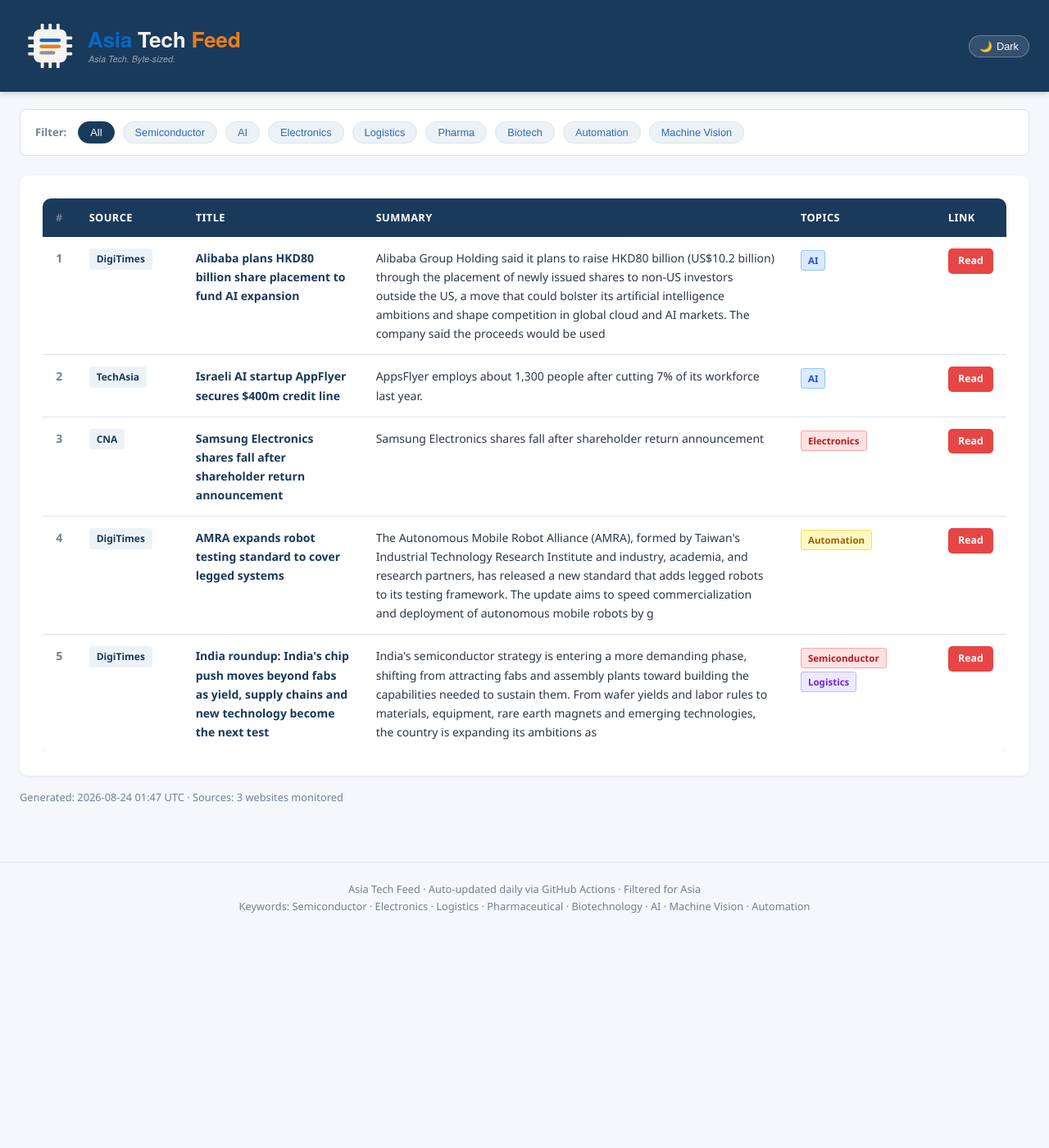
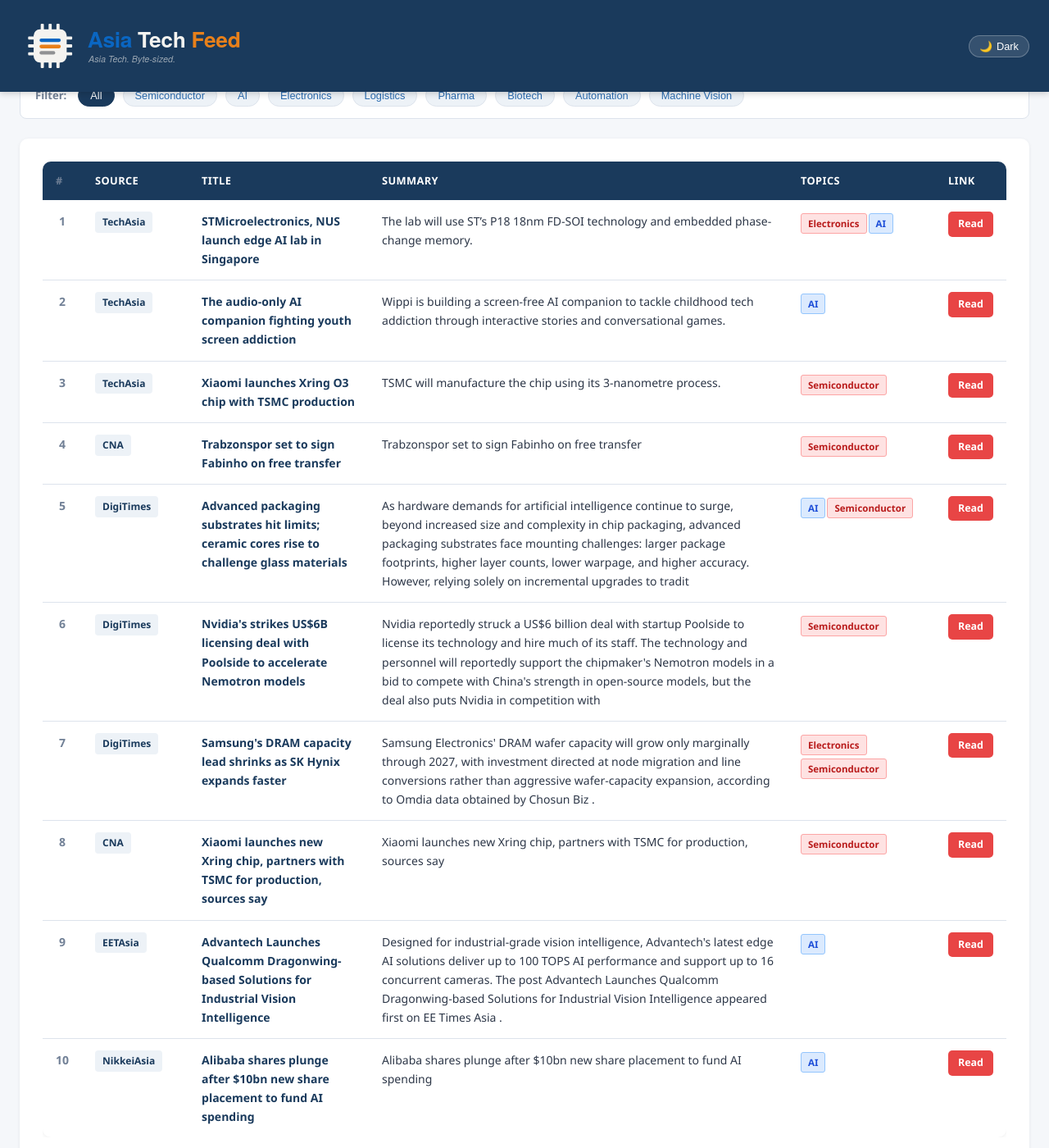
Before and after one commit to asiatechfeed/Asia-Tech-Feed, a Jekyll site: the page built from _posts/2026-08-24-asia-tech-news-digest.md, in a window 1280 px wide and 1400 px high, scrolled down 633 px. Shown: the whole window at 82% size. Built offline with Jekyll 4.4.1, drawn with Linux system fonts in a browser that asks for light colours; a script that is not in the unit is left out; before the commit the page ends 1771 px from its top, so only the background shows below that; some of the changed text lies outside the part shown.

Commit message:
📰 News digest 2026-08-24 (10 articles)

```diff
--- a/_posts/2026-08-24-asia-tech-news-digest.md
+++ b/_posts/2026-08-24-asia-tech-news-digest.md
@@ -1,16 +1,16 @@
 ---
 layout: post
 title: "Asia Tech News Digest - August 24, 2026"
-date: 2026-08-24 09:47:23 +0800
-articles_count: 5
-sources_count: 3
-sources: ["CNA", "DigiTimes", "TechAsia"]
+date: 2026-08-24 16:00:54 +0800
+articles_count: 10
+sources_count: 5
+sources: ["CNA", "DigiTimes", "EETAsia", "NikkeiAsia", "TechAsia"]
 csv_file: /assets/data/news-2026-08-24.tsv
-featured_title: "Alibaba plans HKD80 billion share placement to fund AI expansion"
-featured_url: "https://www.digitimes.com/news/a20260824PR200/alibaba-technology-competition-worldwide-cloud-ai.html"
-featured_source: "DigiTimes"
-featured_summary: "Alibaba Group Holding said it plans to raise HKD80 billion (US$10.2 billion) through the placement of newly issued shares to non-US investors outside the US, a move that could bolster its artificial intelligence ambitions and shape competition in global cloud and AI markets. The company said the proceeds would be used "
-featured_image: "https://img.digitimes.com/newsshow/20260824pr200_files/1_2b.jpg"
+featured_title: "STMicroelectronics, NUS launch edge AI lab in Singapore"
+featured_url: "https://www.techinasia.com/aws-partners-with-european-chipmaker-for-data-center-chips"
+featured_source: "TechAsia"
+featured_summary: "The lab will use ST\u2019s P18 18nm FD-SOI technology and embedded phase-change memory."
+featured_image: ""
 ---
 
 <table class="news-table">
@@ -27,43 +27,83 @@ featured_image: "https://img.digitimes.com/newsshow/20260824pr200_files/1_2b.jpg
 <tbody>
 <tr>
   <td class="col-num">1</td>
-  <td class="col-source"><span class="source-badge">DigiTimes</span></td>
-  <td class="col-title"><span class="article-title">Alibaba plans HKD80 billion share placement to fund AI expansion</span></td>
-  <td class="col-summary">Alibaba Group Holding said it plans to raise HKD80 billion (US$10.2 billion) through the placement of newly issued shares to non-US investors outside the US, a move that could bolster its artificial intelligence ambitions and shape competition in global cloud and AI markets. The company said the proceeds would be used </td>
-  <td class="col-tags"><span class="tag ai">AI</span></td>
-  <td class="col-link"><a class="btn-link" href="https://www.digitimes.com/news/a20260824PR200/alibaba-technology-competition-worldwide-cloud-ai.html" target="_blank" rel="noopener">Read</a></td>
+  <td class="col-source"><span class="source-badge">TechAsia</span></td>
+  <td class="col-title"><span class="article-title">STMicroelectronics, NUS launch edge AI lab in Singapore</span></td>
+  <td class="col-summary">The lab will use ST’s P18 18nm FD-SOI technology and embedded phase-change memory.</td>
+  <td class="col-tags"><span class="tag semi">Electronics</span><span class="tag ai">AI</span></td>
+  <td class="col-link"><a class="btn-link" href="https://www.techinasia.com/aws-partners-with-european-chipmaker-for-data-center-chips" target="_blank" rel="noopener">Read</a></td>
 </tr>
 <tr>
   <td class="col-num">2</td>
   <td class="col-source"><span class="source-badge">TechAsia</span></td>
-  <td class="col-title"><span class="article-title">Israeli AI startup AppFlyer secures $400m credit line</span></td>
-  <td class="col-summary">AppsFlyer employs about 1,300 people after cutting 7% of its workforce last year.</td>
+  <td class="col-title"><span class="article-title">The audio-only AI companion fighting youth screen addiction</span></td>
+  <td class="col-summary">Wippi is building a screen-free AI companion to tackle childhood tech addiction through interactive stories and conversational games.</td>
   <td class="col-tags"><span class="tag ai">AI</span></td>
-  <td class="col-link"><a class="btn-link" href="https://www.techinasia.com/google-meta-israeli-appsflyer-1b" target="_blank" rel="noopener">Read</a></td>
+  <td class="col-link"><a class="btn-link" href="https://www.techinasia.com/audioonly-ai-companion-fighting-youth-screen-addiction" target="_blank" rel="noopener">Read</a></td>
 </tr>
 <tr>
   <td class="col-num">3</td>
-  <td class="col-source"><span class="source-badge">CNA</span></td>
-  <td class="col-title"><span class="article-title">Samsung Electronics shares fall after shareholder return announcement</span></td>
-  <td class="col-summary">Samsung Electronics shares fall after shareholder return announcement</td>
-  <td class="col-tags"><span class="tag semi">Electronics</span></td>
-  <td class="col-link"><a class="btn-link" href="https://www.channelnewsasia.com/business/samsung-electronics-shares-fall-after-shareholder-return-announcement-6336676" target="_blank" rel="noopener">Read</a></td>
+  <td class="col-source"><span class="source-badge">TechAsia</span></td>
+  <td class="col-title"><span class="article-title">Xiaomi launches Xring O3 chip with TSMC production</span></td>
+  <td class="col-summary">TSMC will manufacture the chip using its 3-nanometre process.</td>
+  <td class="col-tags"><span class="tag semi">Semiconductor</span></td>
+  <td class="col-link"><a class="btn-link" href="https://www.techinasia.com/xiaomi-plans-release-in-house-xring-chip-each-year" target="_blank" rel="noopener">Read</a></td>
 </tr>
 <tr>
   <td class="col-num">4</td>
-  <td class="col-source"><span class="source-badge">DigiTimes</span></td>
-  <td class="col-title"><span class="article-title">AMRA expands robot testing standard to cover legged systems</span></td>
-  <td class="col-summary">The Autonomous Mobile Robot Alliance (AMRA), formed by Taiwan's Industrial Technology Research Institute and industry, academia, and research partners, has released a new standard that adds legged robots to its testing framework. The update aims to speed commercialization and deployment of autonomous mobile robots by g</td>
-  <td class="col-tags"><span class="tag auto">Automation</span></td>
-  <td class="col-link"><a class="btn-link" href="https://www.digitimes.com/news/a20260821PD232/testing-taiwan-itri-2026-mobile.html" target="_blank" rel="noopener">Read</a></td>
+  <td class="col-source"><span class="source-badge">CNA</span></td>
+  <td class="col-title"><span class="article-title">Trabzonspor set to sign Fabinho on free transfer</span></td>
+  <td class="col-summary">Trabzonspor set to sign Fabinho on free transfer</td>
+  <td class="col-tags"><span class="tag semi">Semiconductor</span></td>
+  <td class="col-link"><a class="btn-link" href="https://www.channelnewsasia.com/sport/trabzonspor-set-sign-fabinho-free-transfer-6337276" target="_blank" rel="noopener">Read</a></td>
 </tr>
 <tr>
   <td class="col-num">5</td>
   <td class="col-source"><span class="source-badge">DigiTimes</span></td>
-  <td class="col-title"><span class="article-title">India roundup: India's chip push moves beyond fabs as yield, supply chains and new technology become the next test</span></td>
-  <td class="col-summary">India's semiconductor strategy is entering a more demanding phase, shifting from attracting fabs and assembly plants toward building the capabilities needed to sustain them. From wafer yields and labor rules to materials, equipment, rare earth magnets and emerging technologies, the country is expanding its ambitions as</td>
-  <td class="col-tags"><span class="tag semi">Semiconductor</span><span class="tag logis">Logistics</span></td>
-  <td class="col-link"><a class="btn-link" href="https://www.digitimes.com/news/a20260821VL203/technology-materials-manufacturing-semicon-security.html" target="_blank" rel="noopener">Read</a></td>
+  <td class="col-title"><span class="article-title">Advanced packaging substrates hit limits; ceramic cores rise to challenge glass materials</span></td>
+  <td class="col-summary">As hardware demands for artificial intelligence continue to surge, beyond increased size and complexity in chip packaging, advanced packaging substrates face mounting challenges: larger package footprints, higher layer counts, lower warpage, and higher accuracy. However, relying solely on incremental upgrades to tradit</td>
+  <td class="col-tags"><span class="tag ai">AI</span><span class="tag semi">Semiconductor</span></td>
+  <td class="col-link"><a class="btn-link" href="https://www.digitimes.com/news/a20260824PD221/ceramic-substrate-glass-substrate-packaging-materials-hardware-manufacturing.html" target="_blank" rel="noopener">Read</a></td>
+</tr>
+<tr>
+  <td class="col-num">6</td>
+  <td class="col-source"><span class="source-badge">DigiTimes</span></td>
+  <td class="col-title"><span class="article-title">Nvidia's strikes US$6B licensing deal with Poolside to accelerate Nemotron models</span></td>
+  <td class="col-summary">Nvidia reportedly struck a US$6 billion deal with startup Poolside to license its technology and hire much of its staff. The technology and personnel will reportedly support the chipmaker's Nemotron models in a bid to compete with China's strength in open-source models, but the deal also puts Nvidia in competition with</td>
+  <td class="col-tags"><span class="tag semi">Semiconductor</span></td>
+  <td class="col-link"><a class="btn-link" href="https://www.digitimes.com/news/a20260824VL209/nvidia-licensing-startup-open-source-technology.html" target="_blank" rel="noopener">Read</a></td>
+</tr>
+<tr>
+  <td class="col-num">7</td>
+  <td class="col-source"><span class="source-badge">DigiTimes</span></td>
+  <td class="col-title"><span class="article-title">Samsung's DRAM capacity lead shrinks as SK Hynix expands faster</span></td>
+  <td class="col-summary">Samsung Electronics' DRAM wafer capacity will grow only marginally through 2027, with investment directed at node migration and line conversions rather than aggressive wafer-capacity expansion, according to Omdia data obtained by Chosun Biz .</td>
+  <td class="col-tags"><span class="tag semi">Electronics</span><span class="tag semi">Semiconductor</span></td>
+  <td class="col-link"><a class="btn-link" href="https://www.digitimes.com/news/a20260824VL210/samsung-capacity-dram-wafer-2027.html" target="_blank" rel="noopener">Read</a></td>
+</tr>
+<tr>
+  <td class="col-num">8</td>
+  <td class="col-source"><span class="source-badge">CNA</span></td>
+  <td class="col-title"><span class="article-title">Xiaomi launches new Xring chip, partners with TSMC for production, sources say</span></td>
+  <td class="col-summary">Xiaomi launches new Xring chip, partners with TSMC for production, sources say</td>
+  <td class="col-tags"><span class="tag semi">Semiconductor</span></td>
+  <td class="col-link"><a class="btn-link" href="https://www.channelnewsasia.com/business/xiaomi-launches-new-xring-chip-partners-tsmc-production-sources-say-6337181" target="_blank" rel="noopener">Read</a></td>
+</tr>
+<tr>
+  <td class="col-num">9</td>
+  <td class="col-source"><span class="source-badge">EETAsia</span></td>
+  <td class="col-title"><span class="article-title">Advantech Launches Qualcomm Dragonwing-based Solutions for Industrial Vision Intelligence</span></td>
+  <td class="col-summary">Designed for industrial-grade vision intelligence, Advantech's latest edge AI solutions deliver up to 100 TOPS AI performance and support up to 16 concurrent cameras. The post Advantech Launches Qualcomm Dragonwing-based Solutions for Industrial Vision Intelligence appeared first on EE Times Asia .</td>
+  <td class="col-tags"><span class="tag ai">AI</span></td>
+  <td class="col-link"><a class="btn-link" href="https://www.eetasia.com/advantech-launches-qualcomm-dragonwing-based-solutions-for-industrial-vision-intelligence/" target="_blank" rel="noopener">Read</a></td>
+</tr>
+<tr>
+  <td class="col-num">10</td>
+  <td class="col-source"><span class="source-badge">NikkeiAsia</span></td>
+  <td class="col-title"><span class="article-title">Alibaba shares plunge after $10bn new share placement to fund AI spending</span></td>
+  <td class="col-summary">Alibaba shares plunge after $10bn new share placement to fund AI spending</td>
+  <td class="col-tags"><span class="tag ai">AI</span></td>
+  <td class="col-link"><a class="btn-link" href="https://asia.nikkei.com/business/technology/alibaba-shares-plunge-after-10bn-new-share-placement-to-fund-ai-spending" target="_blank" rel="noopener">Read</a></td>
 </tr>
 </tbody>
 </table>
```
Also changed, not shown: _data/seen_urls.json (+11 -1 lines), _digest_meta.json (+25 -23 lines), assets/data/news-2026-08-24.tsv (+10 -5 lines), assets/data/search-index.json.
